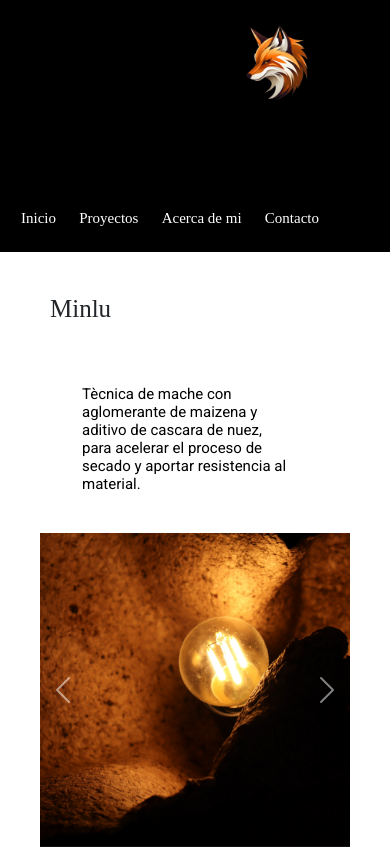
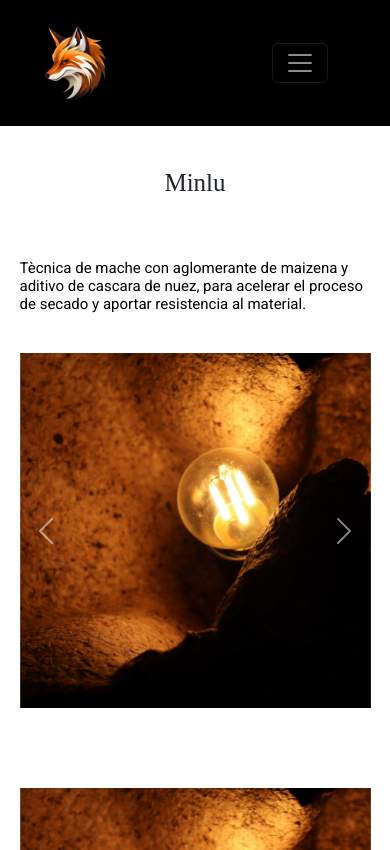
Before and after one commit to K4ta2525/ejercicio1, a plain HTML site: page pages/proyectos.html in a window 390 px wide. Shown: the top 850 px of the page. Drawn offline with nearby package versions, Linux system fonts and the light colour scheme; a web font is replaced by a local one.

Commit message:
avance con chelito

```diff
--- a/pages/proyectos.html
+++ b/pages/proyectos.html
@@ -8,15 +8,22 @@
     <link rel="stylesheet" href="../style.css">
 </head>
 <header>
-    <nav class="navbar">
-      <div class="logo-navbar"> </div>
-      <div class="botones-barra-de-navegacion">
-        <a href="../index.html"> Inicio </a>
-        <a href="#"> Proyectos </a>
-        <a href="./acercademi.html"> Acerca de mi </a>
-        <a href="./contactos.html"> Contacto</a>
+  <nav class="navbar navbar-expand-lg" data-bs-theme="dark" style="background-color: #000000;">
+    <div class="container-fluid">
+      <a class="navbar-brand logo-navbar" href="#"></a>
+      <button class="navbar-toggler" type="button" data-bs-toggle="collapse" data-bs-target="#navbarNavAltMarkup" aria-controls="navbarNavAltMarkup" aria-expanded="false" aria-label="Toggle navigation">
+        <span class="navbar-toggler-icon"></span>
+      </button>
+      <div class="collapse navbar-collapse" id="navbarNavAltMarkup">
+        <div class="navbar-nav" style="justify-content: space-between; width: 100%;">
+          <a class="nav-link active" aria-current="page"  href="../index.html ">Inicio</a>
+          <a class="nav-link active" aria-current="page" href="#"> Proyectos </a>
+          <a class="nav-link active" aria-current="page" href="./acercademi.html">Acerca de mi</a>
+          <a class="nav-link active" aria-current="page" href="./contactos.html">Contactos</a>
+        </div>
       </div>
-    </nav>
+    </div>
+  </nav>
   </header>
 <body>
 <div class="carrousel.responsivre">
--- a/style.css
+++ b/style.css
@@ -112,9 +112,12 @@ text-transform: capitalize;
 .layout-texto-carrousel{
     flex-direction: row;
     flex-wrap: nowrap;
+    justify-content: center;
+    display: flex;
 }
 .carousel{
     margin: 40px;
+    width: 40vw;
 }
 
 .Proyectos-Xl{
@@ -128,7 +131,7 @@ text-transform: capitalize;
 .tipo-de-proyecto{
     display: flex;
     flex-direction: column;
-width: auto;
+width: 40vw;
 padding-left: 50px;
 margin-top: 30px;
 justify-content: center;
@@ -154,7 +157,6 @@ text-transform: capitalize;
 .descripcion-del-proyecto{
     display: flex;
 width: auto;
-padding-left: 32px;
 justify-content: space-between;
 align-items: flex-start;
 color: #000;
@@ -172,12 +174,7 @@ line-height: normal;
     border-radius: 53px;
     background: url(./images/pngtree-fox-logo-vector-design-png-image_14609907-removebg-preview.png) 0% / cover no-repeat;
 }
-.carrousel.responsivre{
-    width: 60%;
-    display: flex;
-    flex-wrap: wrap;
-    justify-content: center;
-}
+
 .layout-proyecto{
     width: auto;
     display: flex;
@@ -267,3 +264,28 @@ flex-direction: column;
 justify-content: center;
 color: black;
 }
+@media (max-width: 768px) {
+    .carrousel.responsivre{
+        width: 60%;
+        display: flex;
+        flex-wrap: wrap;
+        justify-content: center;
+    }
+    .layout-texto-carrousel{
+        flex-direction: column;
+        width: 100vw ;
+        align-items: center;
+    }
+    .layout-proyecto{
+        justify-content: center;
+    }
+    .carousel{
+        width: 90vw;
+    }
+    .tipo-de-proyecto{
+    width: 90vw;
+    margin-right: 0px;
+    align-items: center;
+    padding-left: 0px;
+    }
+}
```
Also changed, not shown: index.html (+21 -3 lines), pages/acercademi.html (+18 -8 lines), pages/contactos.html (+17 -8 lines).
